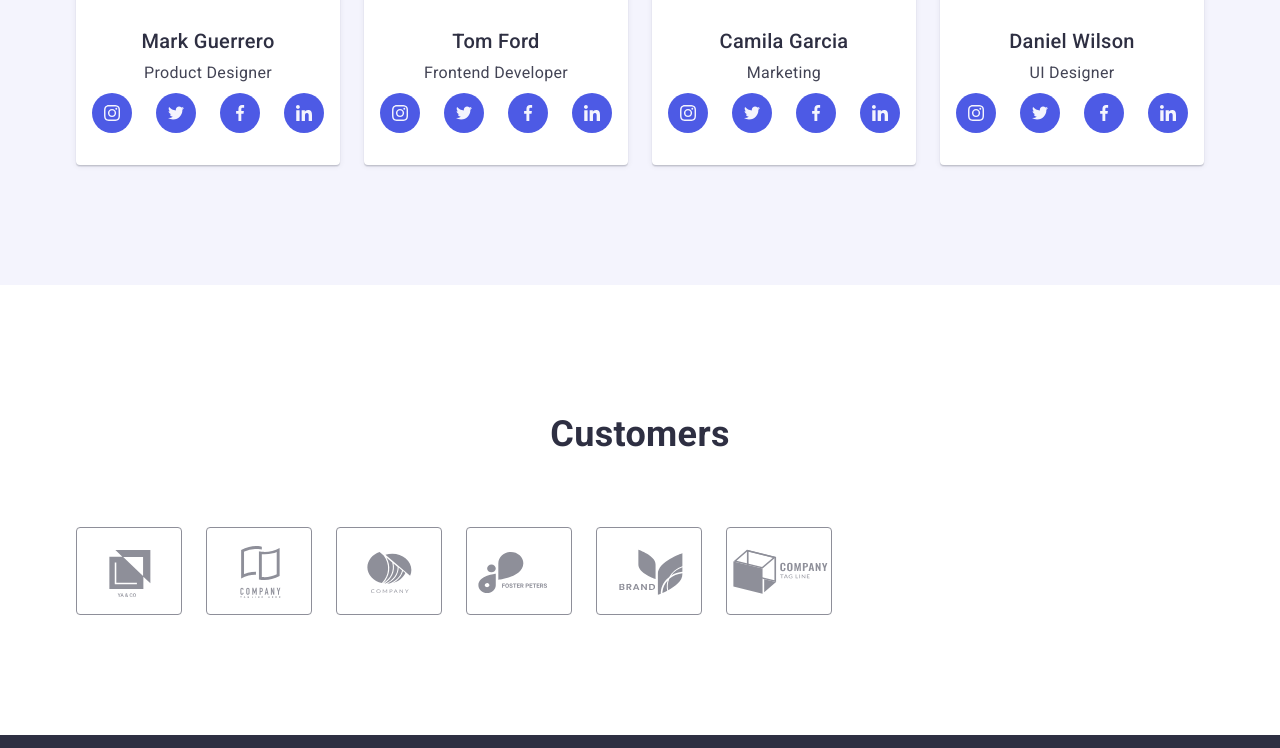
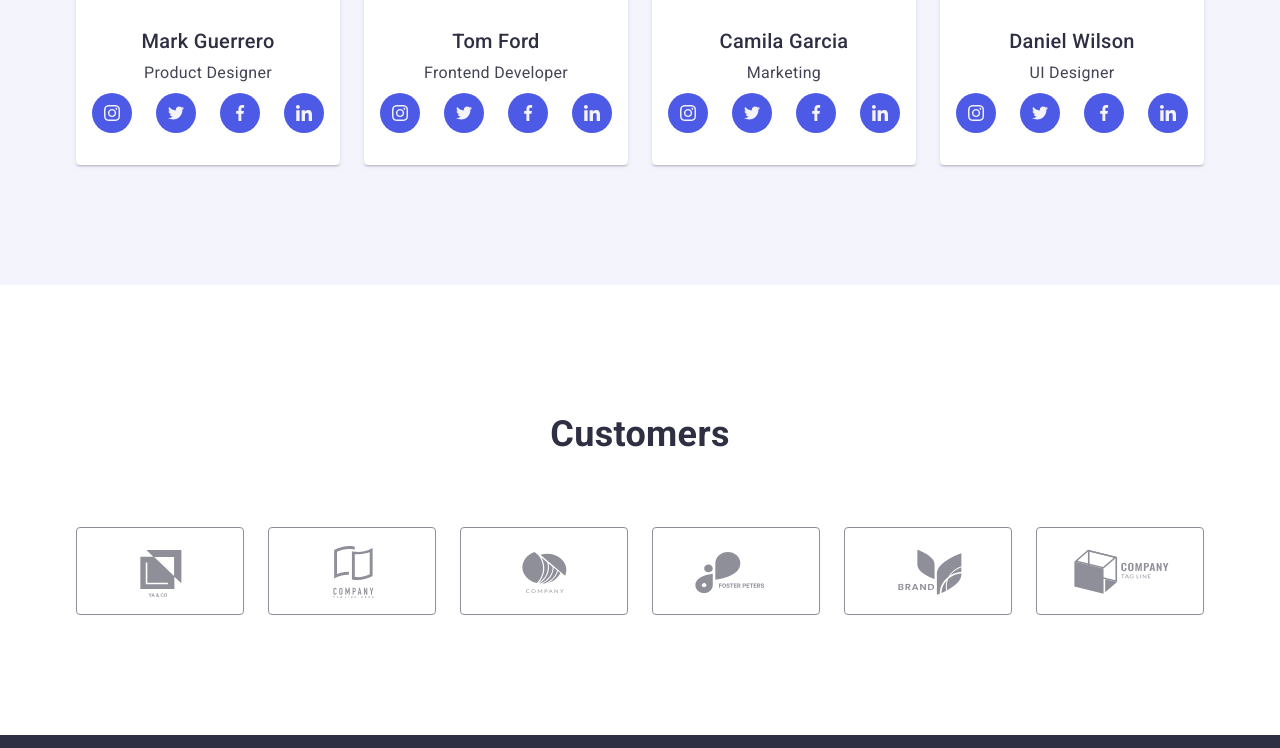
Before and after one commit to VioletaNaboy/goit-markup-hw-04, a plain HTML site: page index.html in a window 1280 px wide. Shown: the part 2195-2943 px from the top of the page. Drawn offline with nearby package versions, Linux system fonts and the light colour scheme.

Commit message:
finishhw04

```diff
--- a/css/styles.css
+++ b/css/styles.css
@@ -282,7 +282,7 @@ img {
   gap: 24px;
 }
 .item-customers {
-  flex-basis: calc((100%- (24px * 5)) / 6);
+  width: 168px;
 }
 .link-customers {
   display: flex;
```
